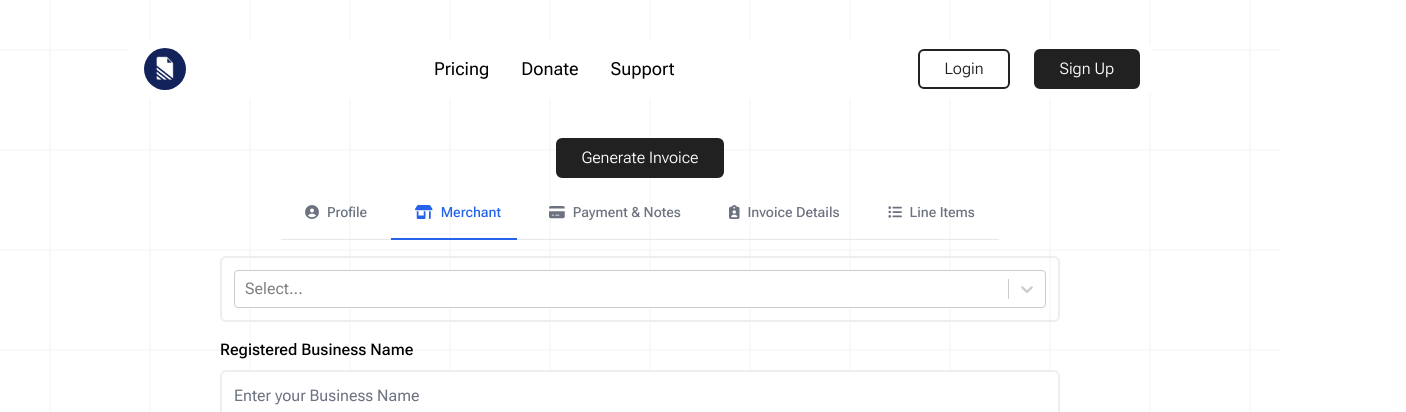
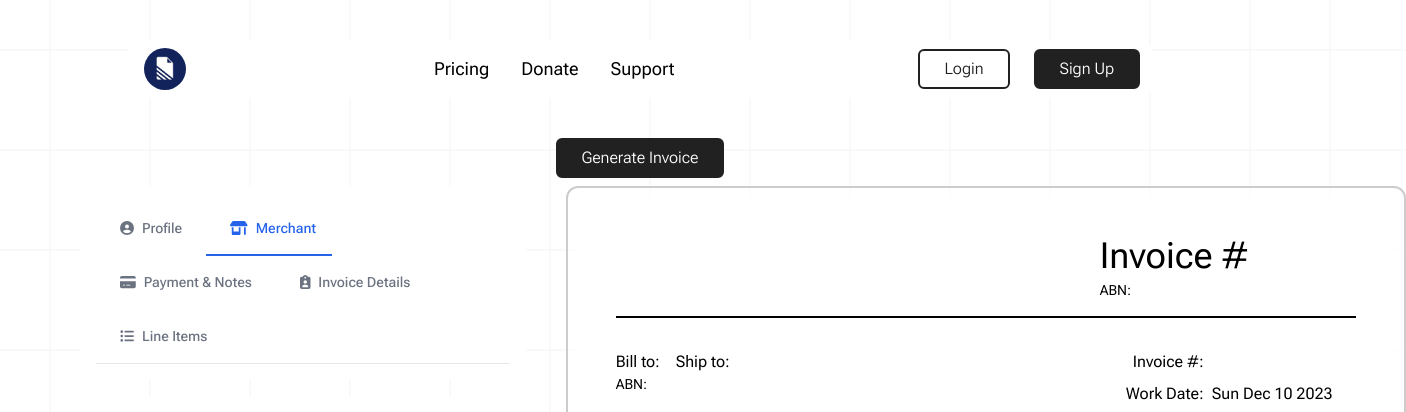
Before and after one commit to timjcai/invoice-generator-next, a Next.js app: page /dashboard in a window 1280 px wide. Shown: the top 412 px of the page, 1406 px wide, since content can reach past the window. Built offline with nearby package versions, Linux system fonts and the light colour scheme; no server answers; the database is empty.

Commit message:
UI update: making app 1 page - splitting screen - form + invoice. Next up: make form width - have a max width

```diff
--- a/src/app/components/Navigation/AppTabs.tsx
+++ b/src/app/components/Navigation/AppTabs.tsx
@@ -43,7 +43,7 @@ export const AppTabs = () => {
 
     return (
         <>
-            <div>
+            <div className="bg-white p-4">
                 <div className="border-b border-gray-200 dark:border-gray-700">
                     <ul className="flex flex-wrap -mb-px text-sm font-medium text-center text-gray-500 dark:text-gray-400">
                         <li className="me-2">
@@ -114,7 +114,7 @@ export const AppTabs = () => {
                     </ul>
                 </div>
             </div>
-            <div className="w-[840px] my-4 flex justify-center items-center">
+            <div className="my-4 flex justify-center items-center bg-white p-4">
                 {element}
             </div>
         </>
--- a/src/app/dashboard/page.tsx
+++ b/src/app/dashboard/page.tsx
@@ -82,7 +82,12 @@ const page = () => {
                         Generate Invoice
                     </button>
                 </div>
+            </div>
+            <div className="w-full grid grid-cols-7 gap-10">
+                <div className="col-span-3 ms-20">
                     <AppTabs></AppTabs>
+                </div>
+                <div className="col-span-4 h-full">
                     <InvoicePreview
                         itemDescriptions={[]}
                         termsAndConditions={"these are my terms and conditions"}
@@ -90,6 +95,7 @@ const page = () => {
                     />
                 </div>
             </div>
+        </div>
     );
 };
 
```
Lines whose indentation alone changed are shown as unchanged.
